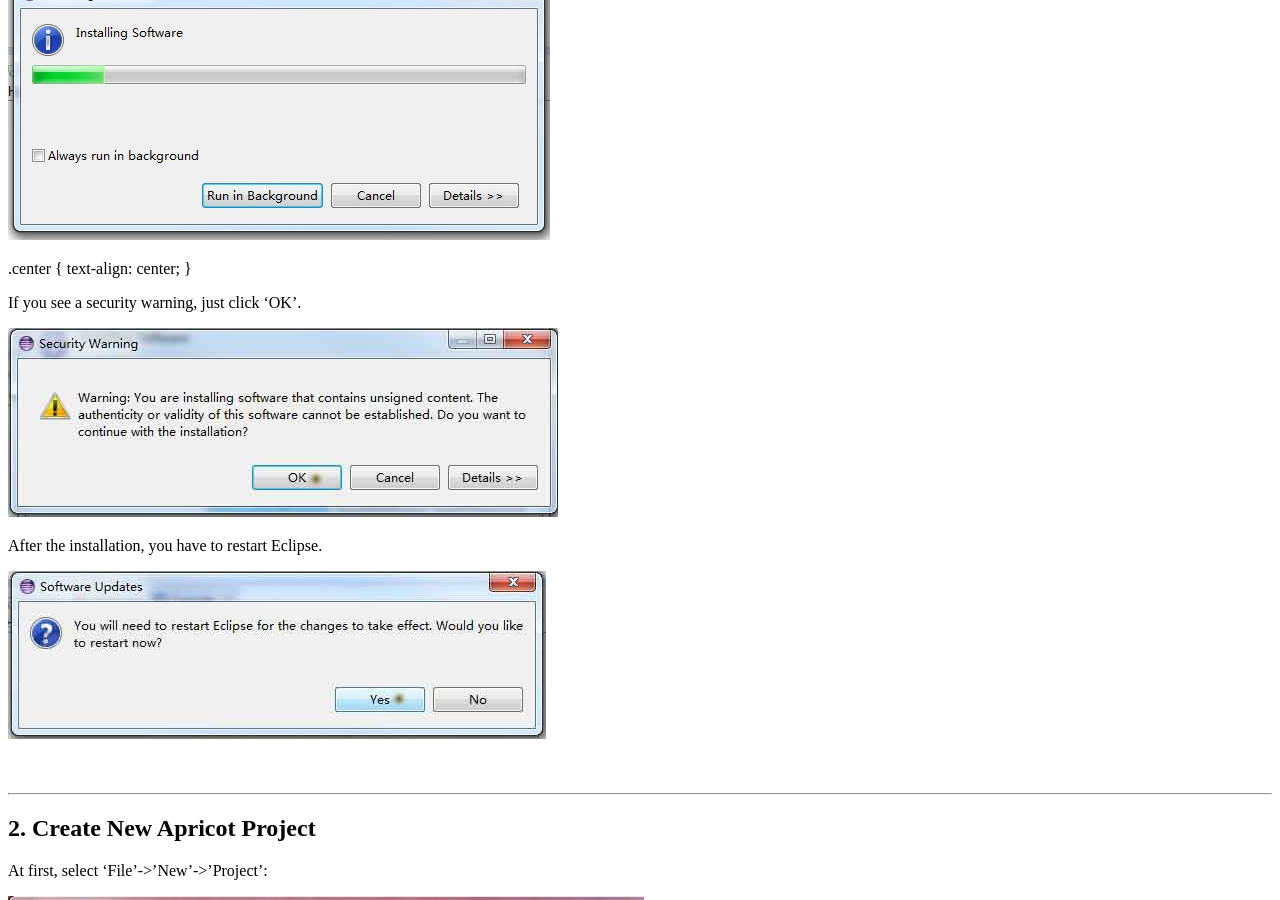
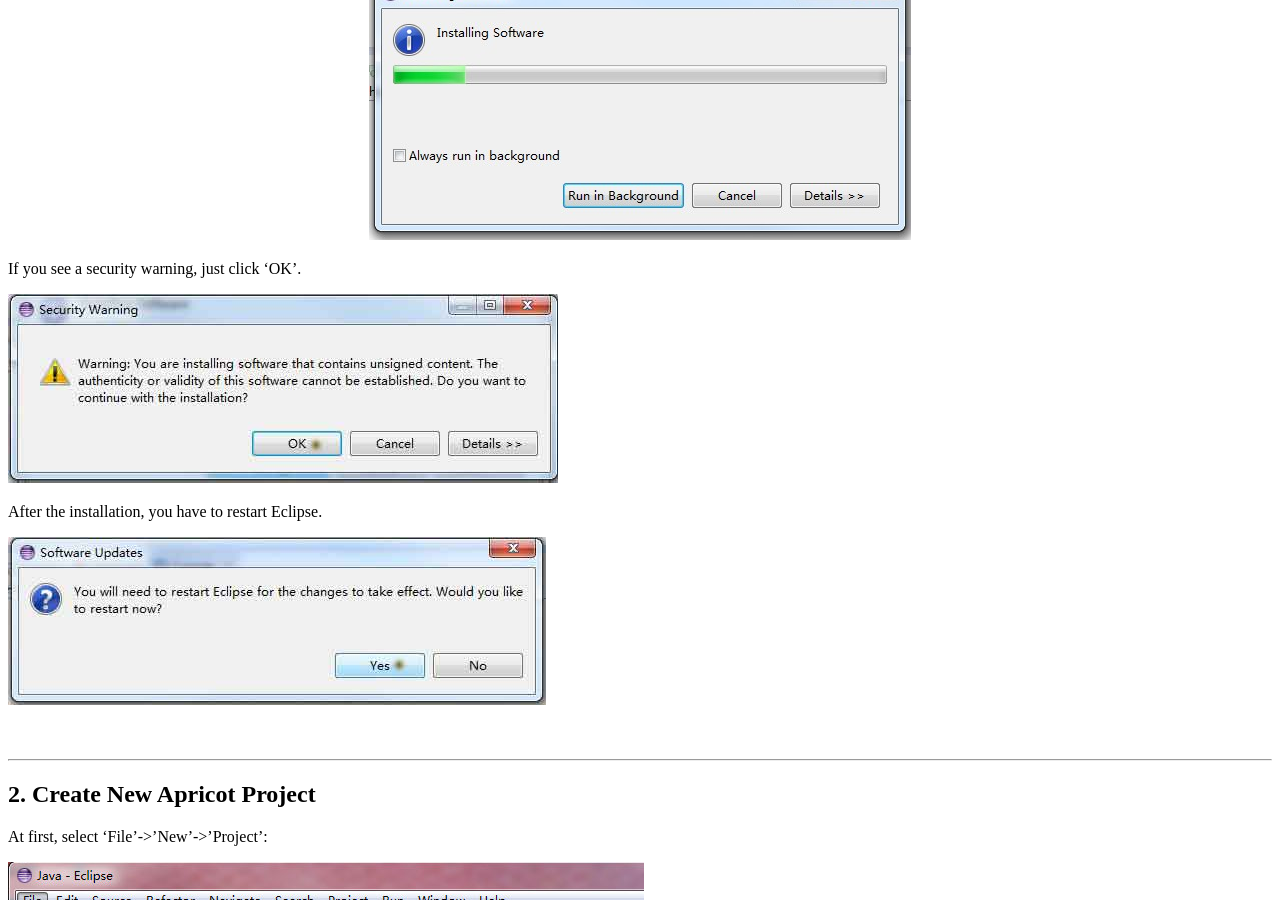
Before and after one commit to fanghuixing/apricot, a Jekyll site: the page built from index.md, in a window 1280 px wide and 900 px high, scrolled down 4211 px. Built offline with Jekyll 4.4.1, drawn with Linux system fonts in a browser that asks for light colours; comment, search, counter and statistics services are not loaded.

Commit message:
centering figs

```diff
--- a/index.md
+++ b/index.md
@@ -61,13 +61,16 @@
 
 It will install the plugin,
 
-{:.center}
+<div style="text-align:center" markdown="1">
+
+
 ![Install New Software](assets/figs/installing.jpg)
 
 
-.center {
-  text-align: center;
-}
+</div>
+
+
+
 
 
 If you see a security warning, just click 'OK'.
```
